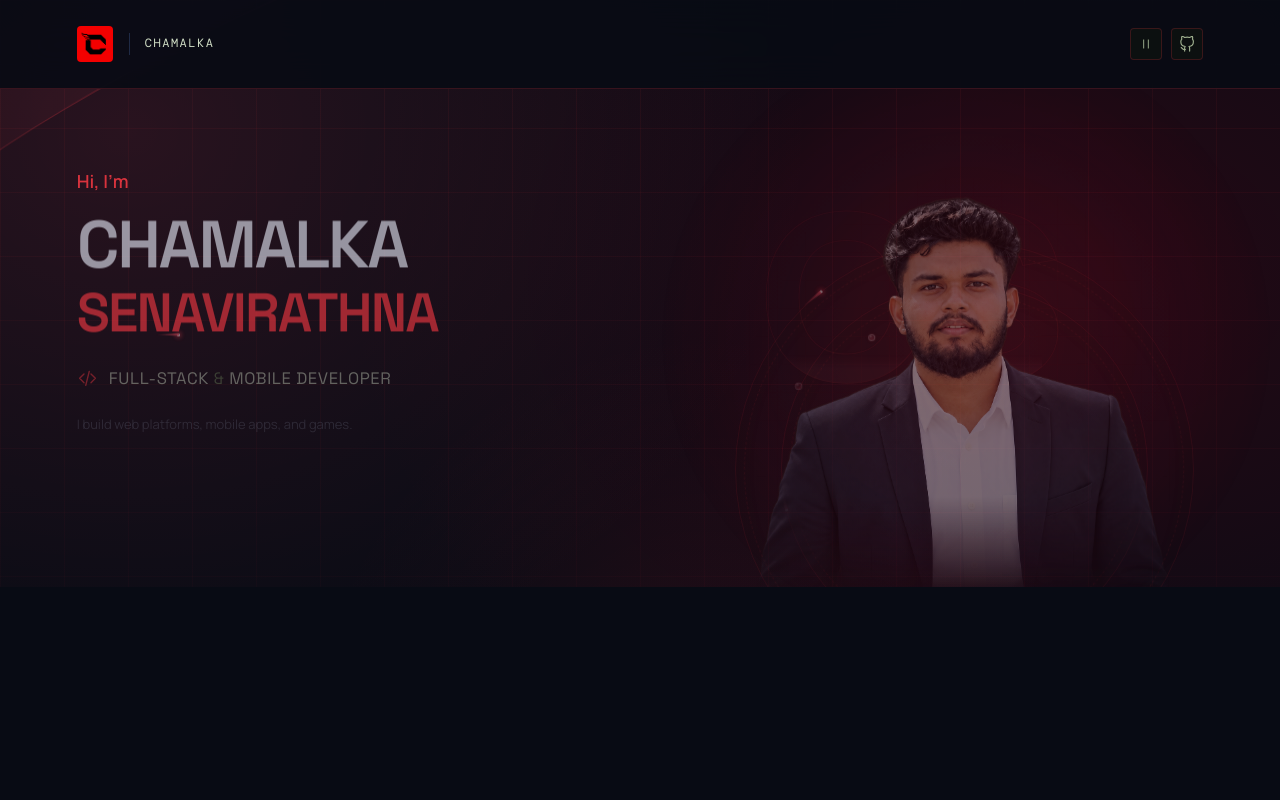
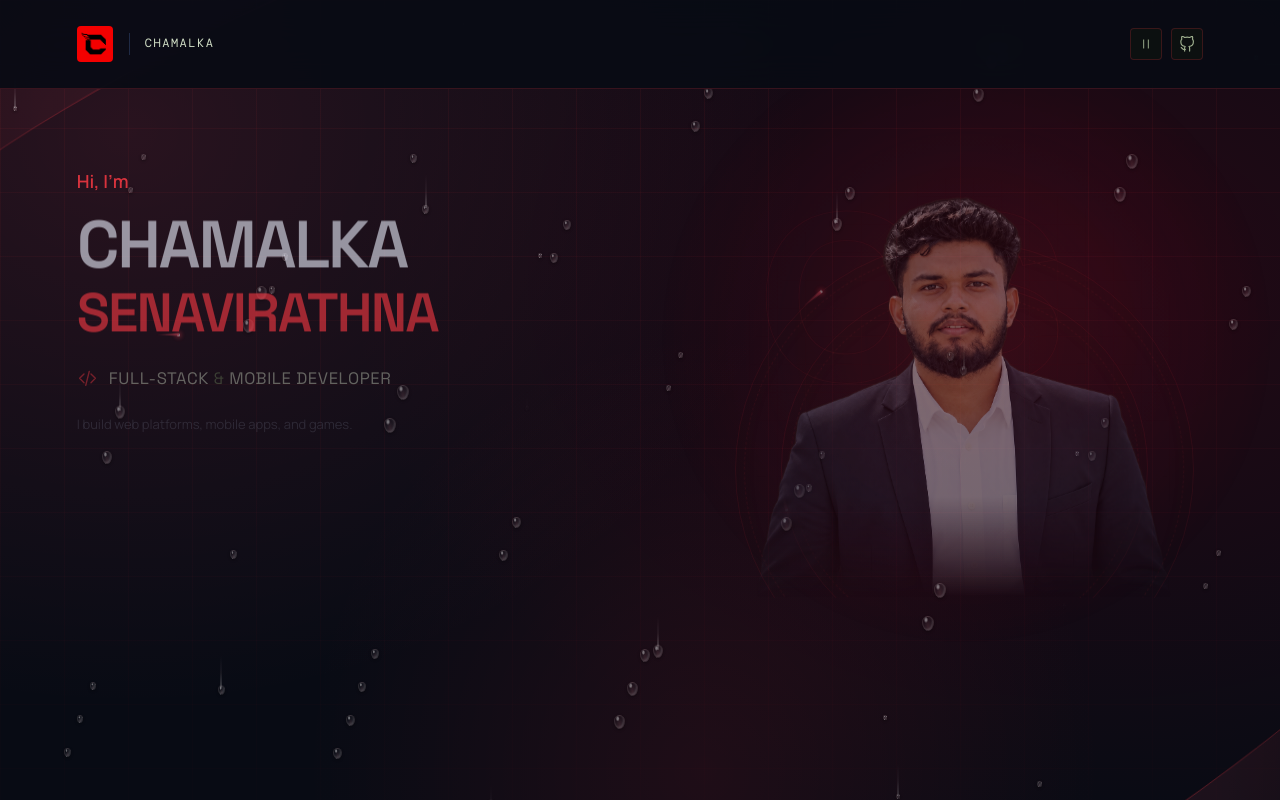
Before and after one commit to Sachith1227/portfolio, a React (Vite) app: page / in a window 1280 px wide. Built offline with nearby package versions, Linux system fonts and the light colour scheme.

Commit message:
Add rain on glass background

```diff
--- a/src/components/Background.tsx
+++ b/src/components/Background.tsx
@@ -1,3 +1,5 @@
+import RainGlass from './RainGlass'
+
 export default function Background() {
   return (
     <div className="background" aria-hidden="true">
@@ -43,6 +45,7 @@ export default function Background() {
           />
         </g>
       </svg>
+      <RainGlass />
     </div>
   )
 }
--- /dev/null
+++ b/src/components/RainGlass.tsx
@@ -0,0 +1,26 @@
+const drops = Array.from({ length: 90 }, (_, index) => {
+  const size = 4 + ((index * 7) % 9)
+  return {
+    left: `${1 + ((index * 37 + (index % 5) * 11) % 98)}%`,
+    top: `${2 + ((index * 47 + (index % 9) * 13) % 96)}%`,
+    width: `${size}px`,
+    height: `${Math.round(size * 1.25)}px`,
+    animationDuration: `${8 + (index % 5) * 2}s`,
+    animationDelay: `${-(index % 11)}s`,
+    sliding: index % 6 === 0,
+  }
+})
+
+export default function RainGlass() {
+  return (
+    <div className="rain-glass">
+      {drops.map(({ sliding, ...style }, index) => (
+        <span
+          key={index}
+          className={`rain-drop${sliding ? ' rain-drop-sliding' : ''}`}
+          style={style}
+        />
+      ))}
+    </div>
+  )
+}
--- a/src/main.tsx
+++ b/src/main.tsx
@@ -4,6 +4,7 @@ import './styles/global.css'
 import './styles/portfolio.css'
 import './styles/responsive.css'
 import './styles/theme.css'
+import './styles/rain.css'
 import './styles/intro.css'
 import App from './App.tsx'
 
--- a/src/sections/Hero.tsx
+++ b/src/sections/Hero.tsx
@@ -62,9 +62,6 @@ export default function Hero() {
           </div>
           <span className="portrait-watermark" aria-hidden="true">
             CS
-            <span className="watermark-water">CS</span>
-            <span className="watermark-bubble" />
-            <span className="watermark-bubble watermark-bubble-two" />
           </span>
           <img
             src="/chamalka-portrait.png"
--- a/src/styles/portfolio.css
+++ b/src/styles/portfolio.css
@@ -6,6 +6,7 @@
   --panel: #101624;
   --mono: 'DM Mono', monospace;
   position: relative;
+  min-height: 100vh;
   isolation: isolate;
   overflow: clip;
 }
@@ -28,6 +29,7 @@
   position: absolute;
   inset: 0 0 auto;
   height: 1100px;
+  min-height: 100%;
   overflow: hidden;
   z-index: -1;
   pointer-events: none;
@@ -433,46 +435,6 @@ h1 > .hero-first-name {
   color: transparent;
   -webkit-text-stroke: 1px #c8ff8318;
   z-index: 0;
-}
-.watermark-water {
-  position: absolute;
-  inset: 0;
-  opacity: .3;
-  color: transparent;
-  -webkit-text-stroke: 0;
-  background: linear-gradient(0deg, #ff425e55 0%, #ff869755 44%, transparent 48%);
-  background-size: 100% 180%;
-  background-clip: text;
-  -webkit-background-clip: text;
-  animation: watermark-water 6s ease-in-out infinite alternate;
-}
-.watermark-bubble {
-  position: absolute;
-  left: 12%;
-  bottom: 5%;
-  width: 10px;
-  height: 10px;
-  border: 1px solid #ffd3d995;
-  border-radius: 50%;
-  background: radial-gradient(circle at 30% 25%, #fff9 0 9%, transparent 25%), radial-gradient(circle at 50% 75%, #ff465655, transparent 70%);
-  box-shadow: inset 0 0 4px #ff7b9180, 0 0 5px #ff354530;
-  animation: watermark-bubble-rise 5s ease-in-out infinite;
-}
-.watermark-bubble-two {
-  left: 36%;
-  width: 7px;
-  height: 7px;
-  animation-delay: -2.5s;
-}
-@keyframes watermark-water {
-  from { background-position: 0 100%; }
-  to { background-position: 0 20%; }
-}
-@keyframes watermark-bubble-rise {
-  0% { opacity: 0; transform: translate(0, 0) scale(.7); }
-  15%, 75% { opacity: .85; }
-  50% { transform: translate(8px, -50px) scale(1); }
-  100% { opacity: 0; transform: translate(-2px, -100px) scale(1.1); }
 }
 .portrait-stage > img {
   position: absolute;
@@ -1473,17 +1435,13 @@ h1.enter {
 }
 .motion-off .hero-letter-glint,
 .motion-off .hero-name-spark,
-.motion-off .ring-spark,
-.motion-off .watermark-water,
-.motion-off .watermark-bubble {
+.motion-off .ring-spark {
   display: none;
 }
 @media (prefers-reduced-motion: reduce) {
   .hero-letter-glint,
   .hero-name-spark,
-  .ring-spark,
-  .watermark-water,
-  .watermark-bubble {
+  .ring-spark {
     display: none;
   }
 }
--- /dev/null
+++ b/src/styles/rain.css
@@ -0,0 +1,56 @@
+.rain-glass {
+  position: absolute;
+  inset: 0;
+  overflow: hidden;
+  pointer-events: none;
+}
+
+.rain-drop {
+  position: absolute;
+  border: 1px solid #ffe6e82e;
+  border-radius: 48% 52% 48% 52% / 40% 40% 60% 60%;
+  background:
+    radial-gradient(ellipse at 30% 22%, #fff9 0 8%, transparent 22%),
+    radial-gradient(ellipse at 50% 75%, #ffb8bf32, #ffffff0c 55%, #14080c22 85%);
+  box-shadow:
+    inset -1px -1px 2px #fff4,
+    0 1px 3px #0008;
+  opacity: 0.65;
+}
+
+.rain-drop-sliding {
+  animation: rain-slide 10s ease-in-out infinite;
+}
+
+.rain-drop-sliding::before {
+  content: '';
+  position: absolute;
+  left: 50%;
+  bottom: 65%;
+  width: 1px;
+  height: 35px;
+  background: linear-gradient(transparent, #ffe3e72b 55%, #fff9);
+  transform: translateX(-50%);
+}
+
+@keyframes rain-slide {
+  0%,
+  12% {
+    opacity: 0;
+    transform: translateY(-15px);
+  }
+  22%,
+  75% {
+    opacity: 0.7;
+  }
+  100% {
+    opacity: 0;
+    transform: translateY(120px);
+  }
+}
+
+@media (prefers-reduced-motion: reduce) {
+  .rain-drop-sliding {
+    opacity: 0.65;
+  }
+}
```
